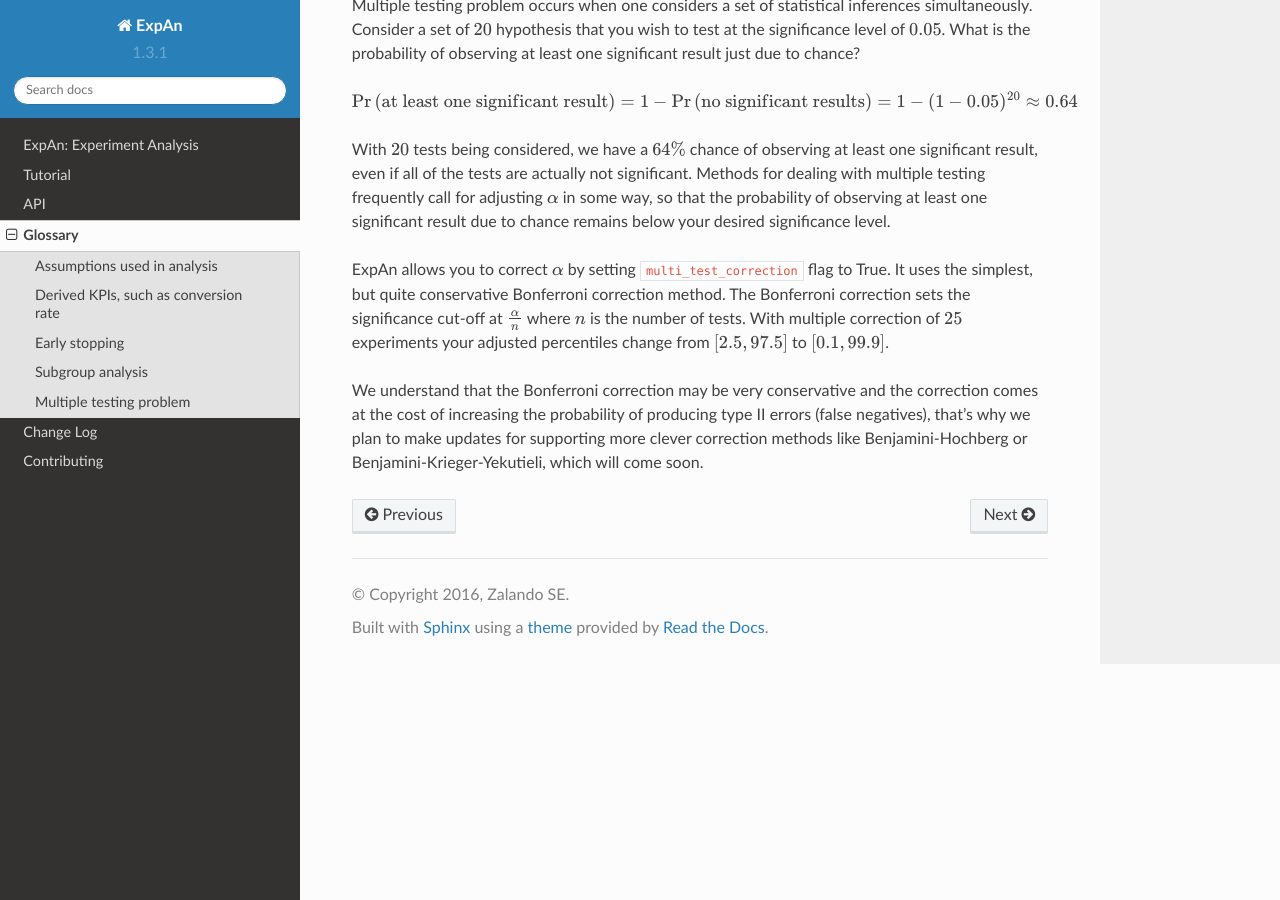
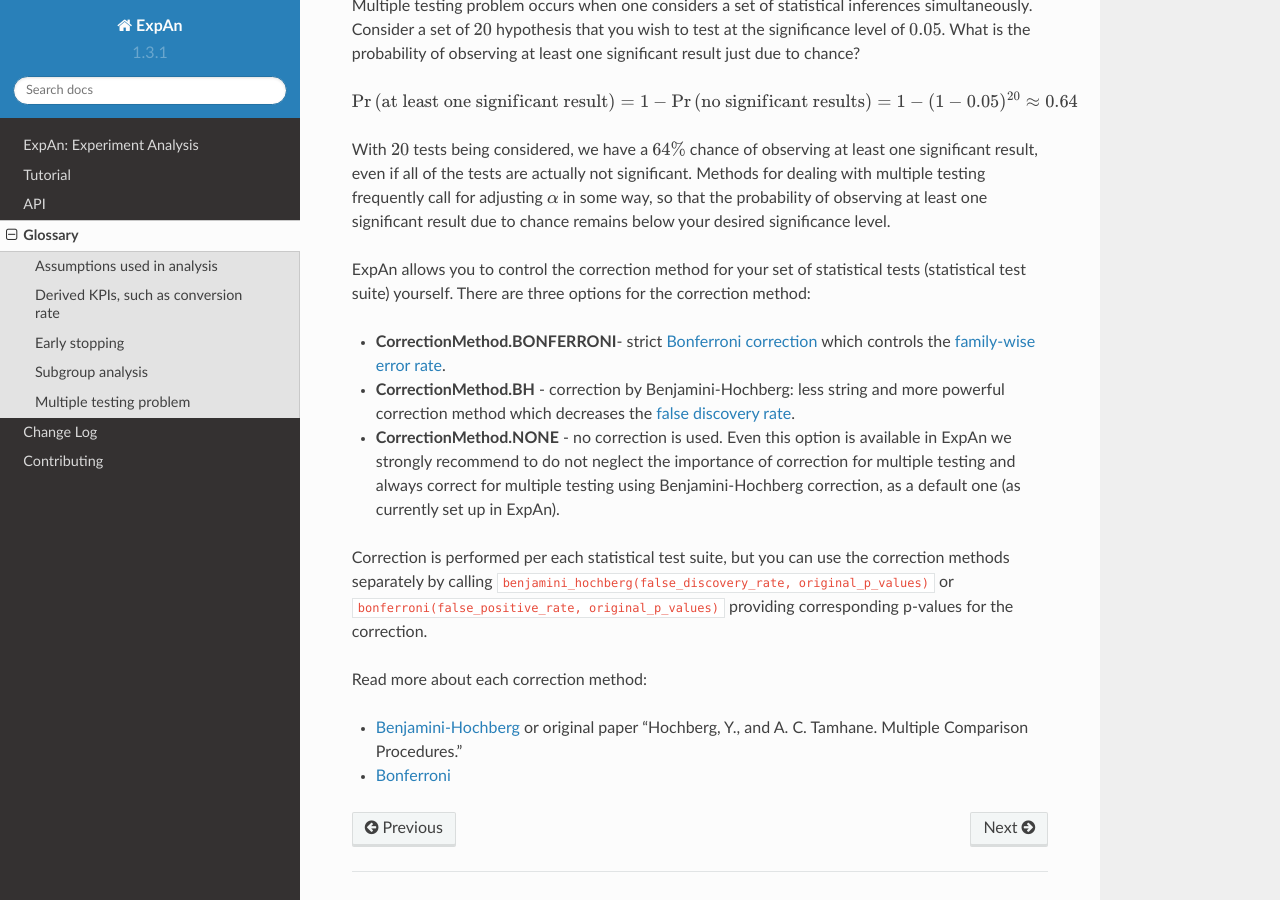
Before and after one commit to zalando/expan, a Sphinx documentation site: the page built from docs/glossary.rst, in a window 1280 px wide and 900 px high, scrolled down 2348 px. Built offline with Sphinx 7.4.7 and the Read the Docs theme 2.0.0, drawn with Linux system fonts in a browser that asks for light colours.

Commit message:
OCTO 0000 updated old multiple correction documentation

```diff
--- a/docs/glossary.rst
+++ b/docs/glossary.rst
@@ -113,9 +113,21 @@ With :math:`20` tests being considered, we have a :math:`64\%` chance of observi
 Methods for dealing with multiple testing frequently call for adjusting :math:`\alpha` in some way, so that the probability of observing at least one significant result due to chance
 remains below your desired significance level.
 
-ExpAn allows you to correct :math:`\alpha` by setting ``multi_test_correction`` flag to True. It uses the simplest, but quite conservative Bonferroni correction method.
-The Bonferroni correction sets the significance cut-off at :math:`\frac{\alpha}{n}` where :math:`n` is the number of tests.
-With multiple correction of :math:`25` experiments your adjusted percentiles change from :math:`[2.5, 97.5]` to :math:`[0.1, 99.9]`.
+ExpAn allows you to control the correction method for your set of statistical tests (statistical test suite) yourself.
+There are three options for the correction method:
 
-We understand that the Bonferroni correction may be very conservative and the correction comes at the cost of increasing the probability of producing type II errors (false negatives),
-that's why we plan to make updates for supporting more clever correction methods like Benjamini-Hochberg or Benjamini-Krieger-Yekutieli, which will come soon.
+* **CorrectionMethod.BONFERRONI**- strict `Bonferroni correction <https://en.wikipedia.org/wiki/Bonferroni_correction>`_ which controls the `family-wise error rate <https://en.wikipedia.org/wiki/Family-wise_error_rate>`_.
+
+* **CorrectionMethod.BH** - correction by Benjamini-Hochberg: less string and more powerful correction method which decreases the `false discovery rate <https://en.wikipedia.org/wiki/False_discovery_rate>`_.
+
+* **CorrectionMethod.NONE** - no correction is used. Even this option is available in ExpAn we strongly recommend to do not neglect the importance of correction for multiple testing and always correct for multiple testing using Benjamini-Hochberg correction, as a default one (as currently set up in ExpAn).
+
+Correction is performed per each statistical test suite, but you can use the correction methods separately
+by calling ``benjamini_hochberg(false_discovery_rate, original_p_values)`` or
+``bonferroni(false_positive_rate, original_p_values)`` providing corresponding p-values for the correction.
+
+Read more about each correction method:
+
+* `Benjamini-Hochberg <https://en.wikipedia.org/wiki/False_discovery_rate#Benjamini%E2%80%93Hochberg_procedure>`_ or original paper "Hochberg, Y., and A. C. Tamhane. Multiple Comparison Procedures."
+
+* `Bonferroni <https://en.wikipedia.org/wiki/Bonferroni_correction>`_
```
